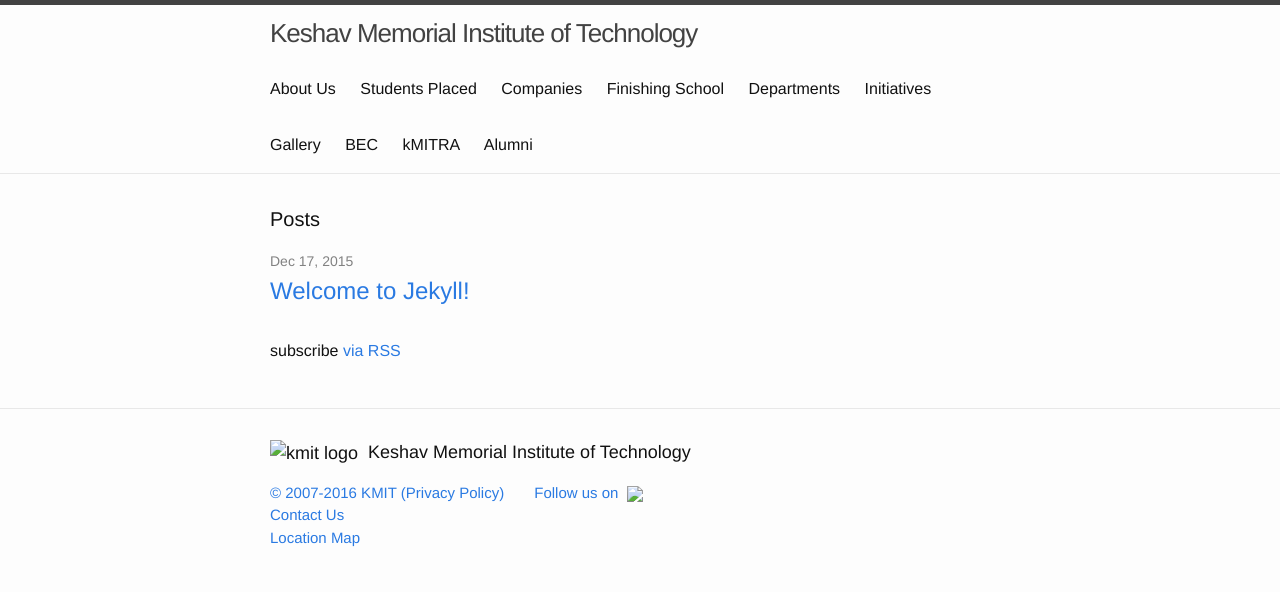
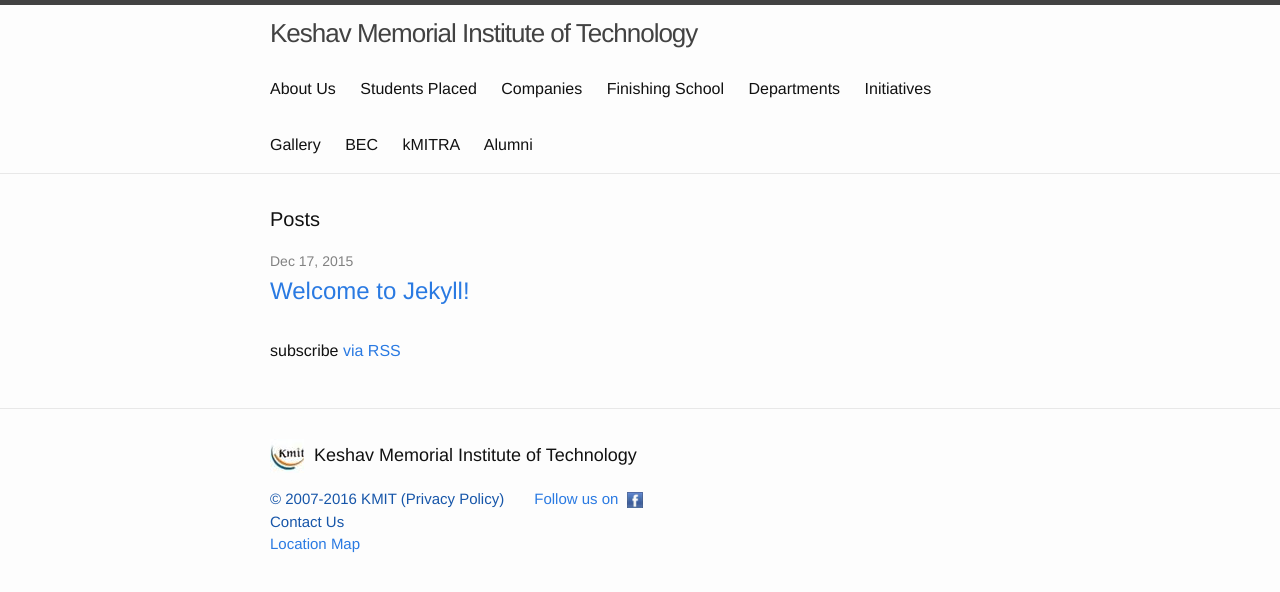
Before and after one commit to arjunnn/kmitdotin, a Jekyll site: the page built from index.html, in a window 1280 px wide. Shown: the top 592 px of the page. Built offline with Jekyll 4.4.1, drawn with Linux system fonts in a browser that asks for light colours.

Commit message:
:shipit:

```diff
--- a/_config.yml
+++ b/_config.yml
@@ -10,8 +10,8 @@ title: Keshav Memorial Institute of Technology
 email: info@kmit.in
 description: > # this means to ignore newlines until "baseurl:"
   KMIT, established in year 2007 , is one of the premier engineering colleges in the state of Telangana. KMIT is sponsored by Keshav Memorial Education Society (KMES) ,well known in Hyderabad ,for the past 75 years, for running various educational institutions of repute.
-baseurl: "/kmitdotin" # the subpath of your site, e.g. /blog
-url: "http://arjun.ninja" # the base hostname & protocol for your site
+baseurl: "" # the subpath of your site, e.g. /blog
+url: "http://arjun.ninja/baseurl" # the base hostname & protocol for your site
 # twitter_username: jekyllrb
 # github_username:  jekyll
 facebook_username: kmit2
--- a/_includes/footer.html
+++ b/_includes/footer.html
@@ -2,7 +2,7 @@
 
   <div class="wrapper">
 
-    <h2 class="footer-heading"><img src="{{ /images/footer-logo.jpg | prepend: site.baseurl }}" alt="kmit logo" />&nbsp;&nbsp;{{ site.title }}</h2>
+    <h2 class="footer-heading"><img src="/images/footer-logo.jpg" alt="kmit logo" />&nbsp;&nbsp;{{ site.title }}</h2>
 
     <div class="footer-col-wrapper">
       <div class="footer-col footer-col-1">
--- a/_includes/icon-facebook.html
+++ b/_includes/icon-facebook.html
@@ -1 +1 @@
-<a href="https://facebook.com/{{ include.username }}"><span>Follow us on &nbsp;</span><span class="icon icon-facebook"><img src="{{ /images/fb.png | prepend: site.baseurl }}" width="16px"></span></a>
+<a href="https://facebook.com/{{ include.username }}"><span>Follow us on &nbsp;</span><span class="icon icon-facebook"><img src="/images/fb.png" width="16px"></span></a>
```
Also changed, not shown: 10 other files.
